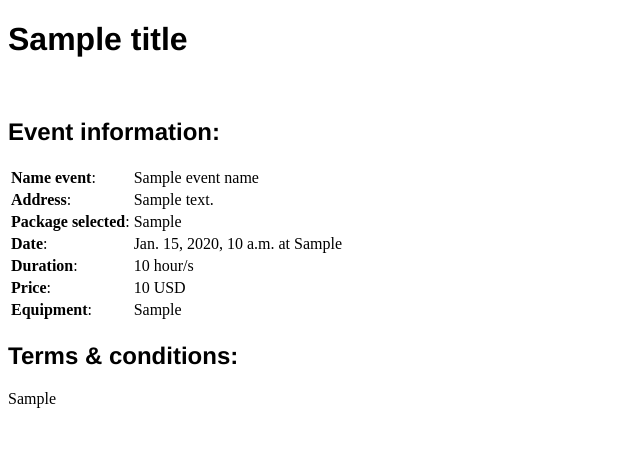
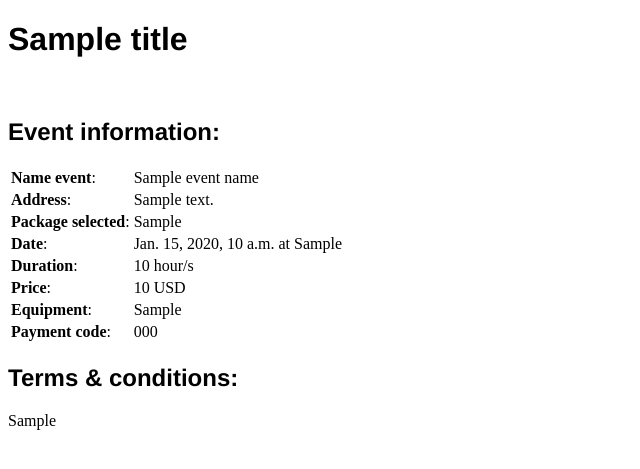
Before and after one commit to grooving/grooving-backend, a Django app: template utils/notifications/templates/body_pending_to_contract_made.html in a window 1280 px wide. Shown: the top 469 px of the page, without its empty margins (0-640 px from the left). Run offline with Django 3.2, Linux system fonts and the light colour scheme; the template is opened without the code that fills it: most values are stand-ins (such as "Sample title", 1, 10 or a date in 2020).

Commit message:
Payment code fixed

```diff
--- a/utils/notifications/notifications.py
+++ b/utils/notifications/notifications.py
@@ -149,7 +149,7 @@ class Notifications:
 
         context_body['title'] = 'Congratulations! You have been hired by ' + \
                                 offer.eventLocation.customer.user.get_full_name()
-
+        context_body['event_payment_code']: offer.paymentCode
         # email.to = ['utri1990@gmail.com']
         email.to = [offer.paymentPackage.portfolio.artist.user.email]
         email.body = render_to_string("body_pending_to_contract_made.html", context_body) + Notifications.footer()
--- a/utils/notifications/templates/body_pending_to_contract_made.html
+++ b/utils/notifications/templates/body_pending_to_contract_made.html
@@ -37,6 +37,12 @@
         <td><b>Equipment</b>:</td>
         <td>{{ event_equipment }}</td>
     </tr>
+    {% if event_payment_code %}
+    <tr>
+        <td><b>Payment code</b>:</td>
+        <td>{{ event_payment_code }}</td>
+    </tr>
+    {% endif %}
 </table>
 
 <h2 style="color: #FFFFF; font-family: Helvetica">Terms & conditions: </h2>
```
